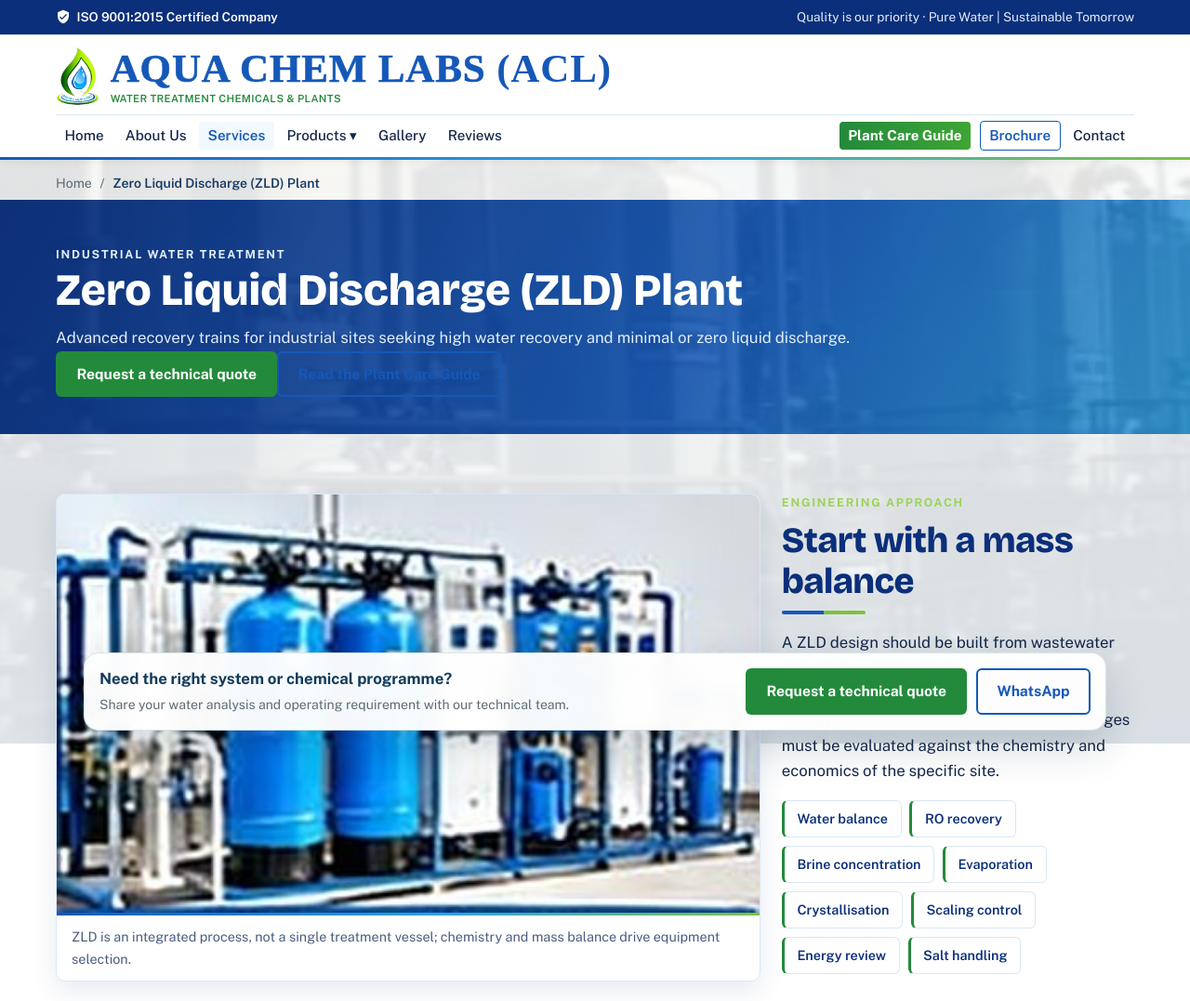
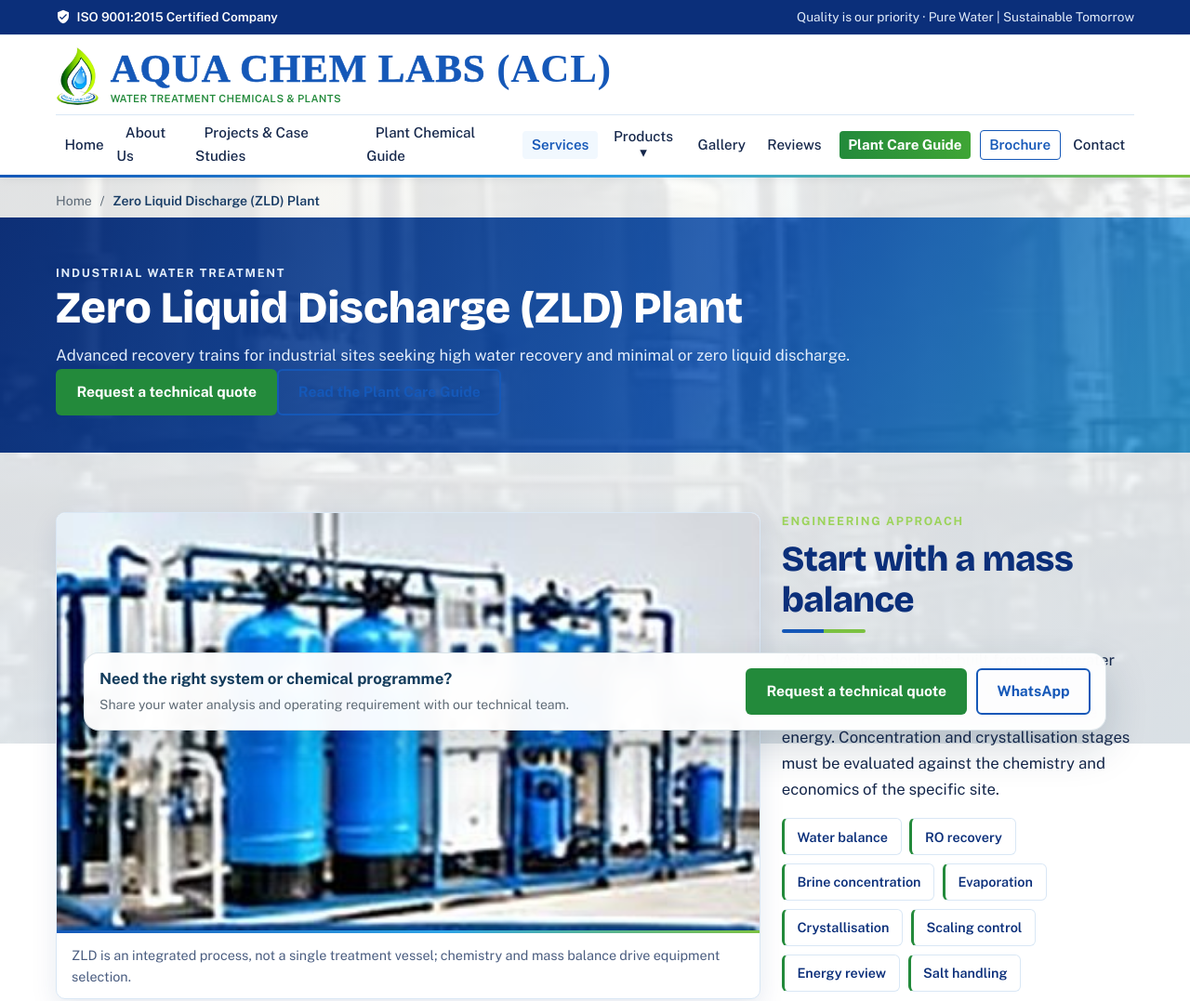
Before and after one commit to aquachemlabs-oss/aquachemlabs, a website: page zld-plant.html in a window 1280 px wide. Shown: the top 1077 px of the page at 93% size. Drawn offline with nearby package versions, Linux system fonts and the light colour scheme.

Commit message:
nav: expose projects and plant chemical guide

```diff
--- a/zld-plant.html
+++ b/zld-plant.html
@@ -74,7 +74,7 @@
 <a href="/" class="brand"><img src="/logo.png" alt="Aqua Chem Labs Logo" class="brand-logo-img"><div class="brand-text"><span class="brand-name">AQUA CHEM LABS <span class="brand-abbr">(ACL)</span></span><span class="brand-tag">WATER TREATMENT CHEMICALS &amp; PLANTS</span></div></a>
 <button class="mobile-menu-toggle" id="menuToggle" aria-controls="navMenu" aria-label="Open navigation" aria-expanded="false">☰</button>
 <nav class="nav-menu" id="navMenu"><ul>
-<li><a href="/">Home</a></li><li><a href="/about-us">About Us</a></li><li><a href="/services" aria-current="page">Services</a></li>
+<li><a href="/">Home</a></li><li><a href="/about-us">About Us</a></li><li><a href="/projects">Projects &amp; Case Studies</a></li><li><a href="/plant-chemical-guide">Plant Chemical Guide</a></li><li><a href="/services" aria-current="page">Services</a></li>
 <li class="dd" id="productsDropdown"><button class="dd-label" type="button" aria-expanded="false">Products ▾</button><ul class="dd-menu"><li><a href="/products">All Products</a></li><li><a href="/ro-plant">Industrial RO Plant</a></li><li><a href="/chemicals">Chemicals</a></li><li><a href="/plant-spares">Plant Spares</a></li><li><a href="/ibr-valves">IBR Valves</a></li><li><a href="/strainers-kits">Strainers &amp; Kits</a></li><li><a href="/boiler-spares">Boiler Spares</a></li></ul></li>
 <li><a href="/gallery">Gallery</a></li><li><a href="/reviews">Reviews</a></li><li><a href="/plant-care-guide" class="guide-btn">Plant Care Guide</a></li><li><a href="/brochure" class="brochure-btn">Brochure</a></li><li><a href="/contact">Contact</a></li>
 </ul></nav>
```
